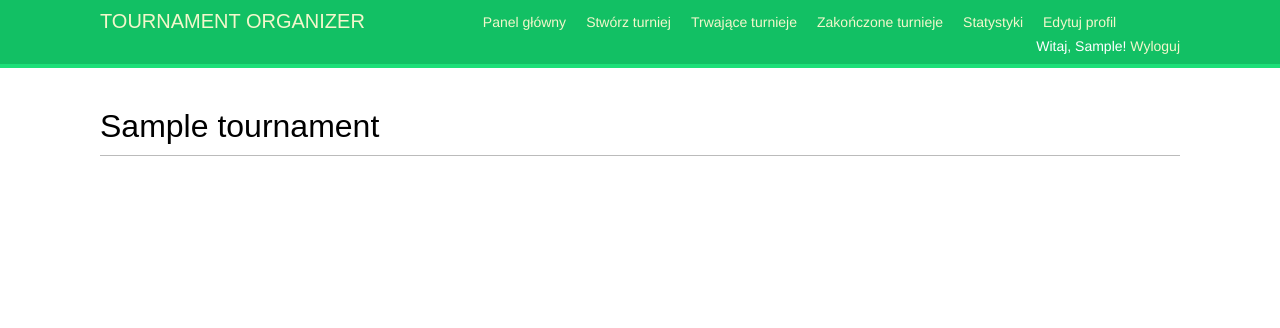
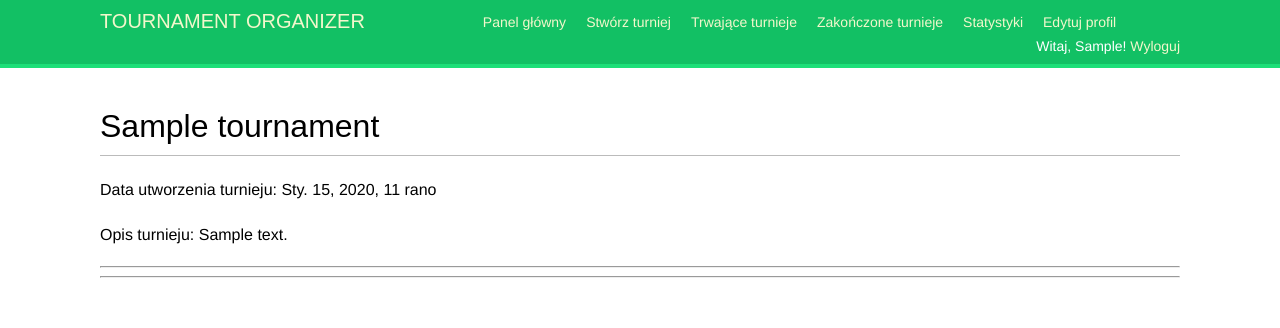
Before and after one commit to Mairon88/Tournament_Organizer, a Django app: a page that uses mysite/torg/templates/account/tournament_detail.html in a window 1280 px wide. Shown: the top 328 px of the page. Run offline with Django 3.2, Linux system fonts and the light colour scheme; a user stored in the database is signed in; tables that the repository leaves empty hold one stand-in row (values such as "Sample post"); some web fonts are replaced.

```diff
--- a/mysite/mysite/settings.py
+++ b/mysite/mysite/settings.py
@@ -79,7 +79,7 @@ WSGI_APPLICATION = 'mysite.wsgi.application'
 DATABASES = {
     'default': {
         'ENGINE': 'django.db.backends.sqlite3',
-        'NAME': BASE_DIR / 'db.sqlite3',
+        'NAME': str(BASE_DIR / "db.sqlite3"),
     }
 }
 
--- a/mysite/torg/templates/account/tournament_detail.html
+++ b/mysite/torg/templates/account/tournament_detail.html
@@ -5,6 +5,11 @@
 {% block content %}
 
     <h1> {{ tournament.name }} </h1>
+    <p> Data utworzenia turnieju: {{ tournament.created }}</p>
+    <p> Opis turnieju: {{ tournament.description }}</p>
+    <hr><hr>
+
+
 
 
 
--- a/mysite/torg/views.py
+++ b/mysite/torg/views.py
@@ -72,7 +72,6 @@ def create_tournaments(request):
     if request.method == 'POST':
         users = get_user_model()
         obj = users.objects.get(id=request.user.id)
-        print(obj)
         tournament_form = TournamentRegistrationForm(initial={'author':obj}, data=request.POST)
         if tournament_form.is_valid():
             new_tournament = tournament_form.save(commit=False)
@@ -95,6 +94,10 @@ def create_tournaments(request):
                   'account/create_tournaments.html',
                   {'tournament_form': tournament_form})
 
+
+
+
+
 @login_required
 def ongoing_tournaments(request):
     tournaments = Tournament.status_ongoing.filter(author = request.user)
@@ -115,6 +118,8 @@ def tournament_detail(request, year, month, day, tournament):
                                                 created__year=year,
                                                 created__month=month,
                                                 created__day=day)
+
+    print(tournament.author)
     return render(request,
                   'account/tournament_detail.html',
                   {'tournament': tournament})
```
